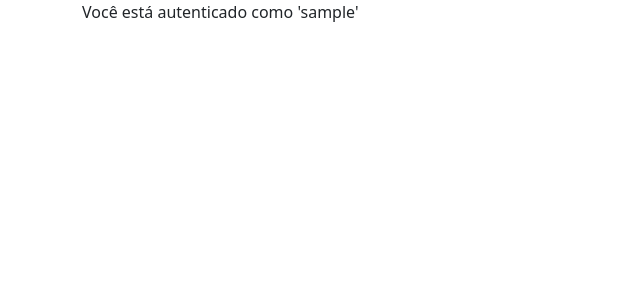
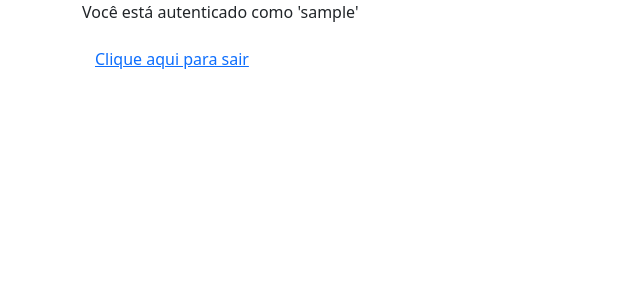
Before and after one commit to abispo/curso-python-proway-20250614, a Django app: page /users/me/ in a window 1280 px wide. Shown: the top 300 px of the page, without its empty margins (0-640 px from the left). Run offline with Django 5.2, Linux system fonts and the light colour scheme; the visitor is signed in with stand-in values (Sample User, id 1); data that the repository does not hold is empty.

Commit message:
Arquivos aula 04 aplicações web com Python

```diff
--- a/modulo03-aplicacoes-web-com-python/20250927-aula04/helpdesk/settings.py
+++ b/modulo03-aplicacoes-web-com-python/20250927-aula04/helpdesk/settings.py
@@ -142,3 +142,4 @@ INTERNAL_IPS = [
 ]
 
 LOGIN_REDIRECT_URL = "/users/me"
+LOGOUT_REDIRECT_URL = "users:me"
--- a/modulo03-aplicacoes-web-com-python/20250927-aula04/templates/registration/login.html
+++ b/modulo03-aplicacoes-web-com-python/20250927-aula04/templates/registration/login.html
@@ -7,7 +7,7 @@
 <hr>
 
 {% if form.errors %}
-    {{ form.errors}}
+    {{ form.errors }}
 {% endif %}
 
 <form action="" method="POST">
--- a/modulo03-aplicacoes-web-com-python/20250927-aula04/users/templates/users/me.html
+++ b/modulo03-aplicacoes-web-com-python/20250927-aula04/users/templates/users/me.html
@@ -4,6 +4,13 @@
 
 {% if user.is_authenticated %}
     <p>Você está autenticado como '{{ user }}'</p>
+    <form action="{% url "logout" %}" method="post">
+        {% csrf_token %}
+        <button type="submit" class="btn btn-link">
+            Clique aqui para sair
+        </button>
+
+    </form>
 {% else %}
     <p>Você não está autenticado. <a href="{% url "login" %}">Clique aqui</a> para ir a página de login</p>
 {% endif %}
```
